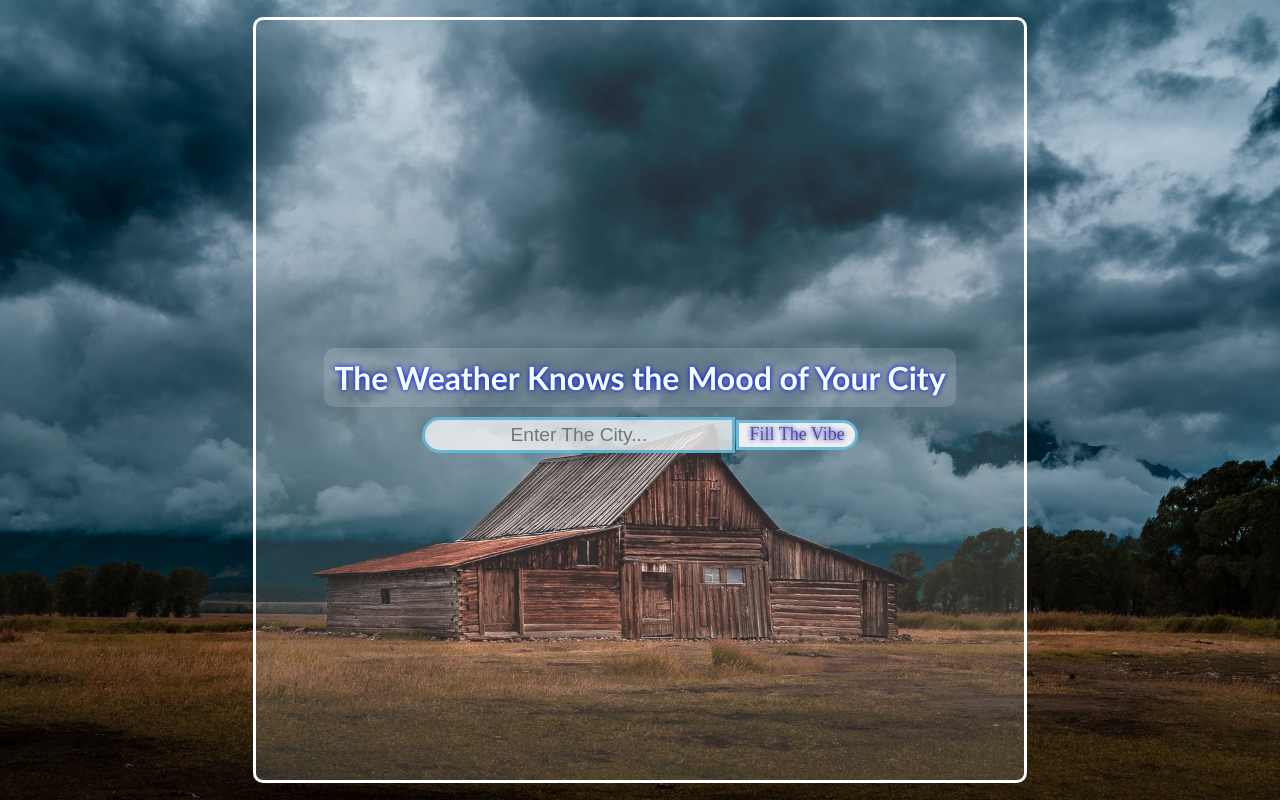
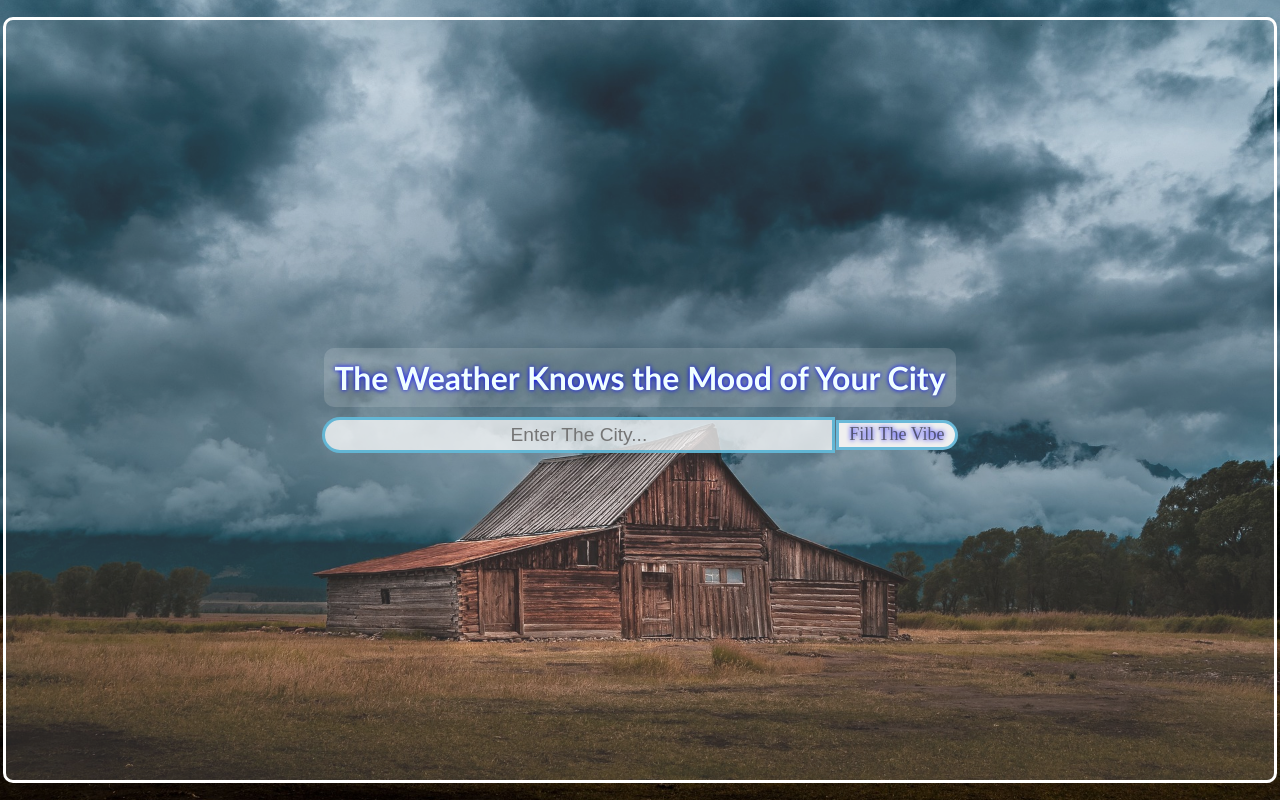
Before and after one commit to ShamJohari20/Aesthetic-Weather, a React (Vite) app: page / in a window 1280 px wide. Built offline with nearby package versions, Linux system fonts and the light colour scheme.

Commit message:
third commit

```diff
--- a/src/App.css
+++ b/src/App.css
@@ -16,7 +16,7 @@
 
 #main{
     height: 95%;
-    width: 60%;
+    width: 99%;
     display: flex;
     /* flex-wrap: wrap; */
     flex-direction: column;
```
